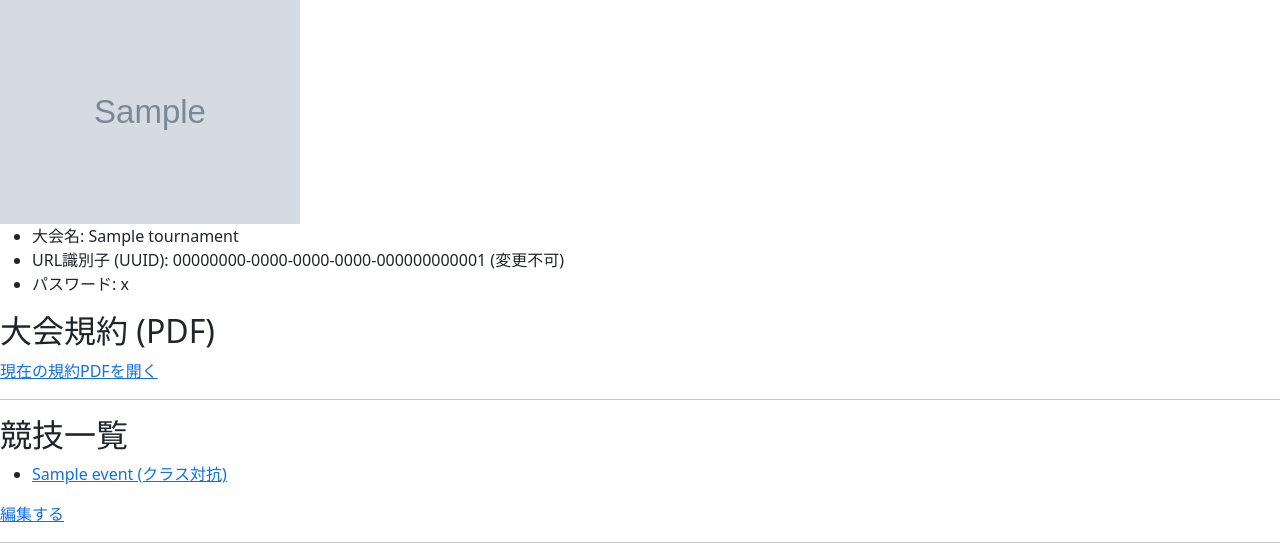
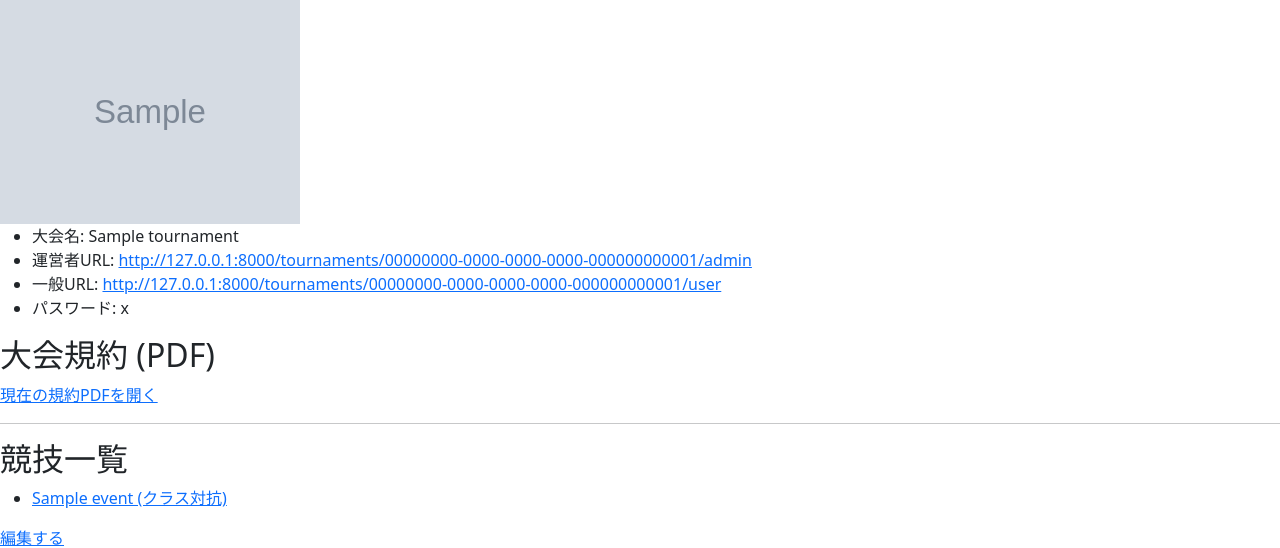
Before and after one commit to Nayuta9382/2026-spring-hackathon, a Django app: page /tournaments/00000000-0000-0000-0000-000000000001/admin in a window 1280 px wide. Shown: the part 192-740 px from the top of the page. Run offline with Django 5.2, Linux system fonts and the light colour scheme; tables that the repository leaves empty hold one stand-in row (values such as "Sample post"); grey boxes marked "Sample" are stand-in pictures; some libraries are stand-ins or nearby versions.

Commit message:
大会urlを表示 #13

```diff
--- a/config/settings.py
+++ b/config/settings.py
@@ -18,8 +18,12 @@ https://docs.djangoproject.com/en/6.0/ref/settings/
 # Build paths inside the project like this: BASE_DIR / 'subdir'.
 BASE_DIR = Path(__file__).resolve().parent.parent
 
-env = environ.Env(DEBUG=(bool, False))
+env = environ.Env(DEBUG=(bool, False),APP_HOST=(str, '127.0.0.1'), APP_PORT=(int, 8000),APP_PROTOCOL=(str, 'http'))
 environ.Env.read_env(os.path.join(BASE_DIR, '.env'))
+
+APP_HOST = env('APP_HOST')
+APP_PORT = env('APP_PORT')
+APP_PROTOCOL = env('APP_PROTOCOL')
 
 
 # Quick-start development settings - unsuitable for production
--- a/templates/tournament/admin-detail.html
+++ b/templates/tournament/admin-detail.html
@@ -24,7 +24,8 @@
 
             <ul>
                 <li>大会名: {{ tournament.name }}</li>
-                <li>URL識別子 (UUID): {{ tournament.url_uuid }} (変更不可)</li>
+                <li>運営者URL: <a target="_blank" rel="noopener noreferrer" href="{{ admin_url }}">{{ admin_url }}</a></li>
+                <li>一般URL: <a target="_blank" rel="noopener noreferrer" href="{{ user_url }}">{{ user_url }}</a></li>
                 <li>パスワード: {{ tournament.password }}</li>
             </ul>
         </section>
--- a/templates/tournament/user-detail.html
+++ b/templates/tournament/user-detail.html
@@ -40,7 +40,7 @@
             <ul>
                 {% for event in events %}
                     <li>
-                        <a href="{% url 'event_detail_admin' tournament_pk=tournament.pk pk=event.pk %}">
+                        <a href="{% url 'event_detail_user' tournament_pk=tournament.pk pk=event.pk %}">
                             {{ event.name }}
                             {% if event.category == 1 %}(クラス対抗){% else %}(一般){% endif %}
                         </a>
--- a/tournaments/views.py
+++ b/tournaments/views.py
@@ -12,6 +12,8 @@ from django.db import transaction
 from django.views.generic import DeleteView
 from django.urls import reverse_lazy
 from .forms import UpdateStatusForm
+from django.conf import settings
+
 
 
 
@@ -65,6 +67,16 @@ class TournamentDetailAdminView(DetailView):
         # 競技の一覧を取得する
         events = get_events_by_tournament(tournament=tournament)
         context['events'] = events
+
+        # アプリのホストを取得し、大会URLを作成
+        host = settings.APP_HOST
+        port = settings.APP_PORT
+        protocol = settings.APP_PROTOCOL
+        admin_url = f'{protocol}://{host}:{port}/tournaments/{tournament.url_uuid}/admin'
+        user_url = f'{protocol}://{host}:{port}/tournaments/{tournament.url_uuid}/user'
+        context['admin_url'] = admin_url
+        context['user_url'] = user_url
+
 
         return context
 
```
